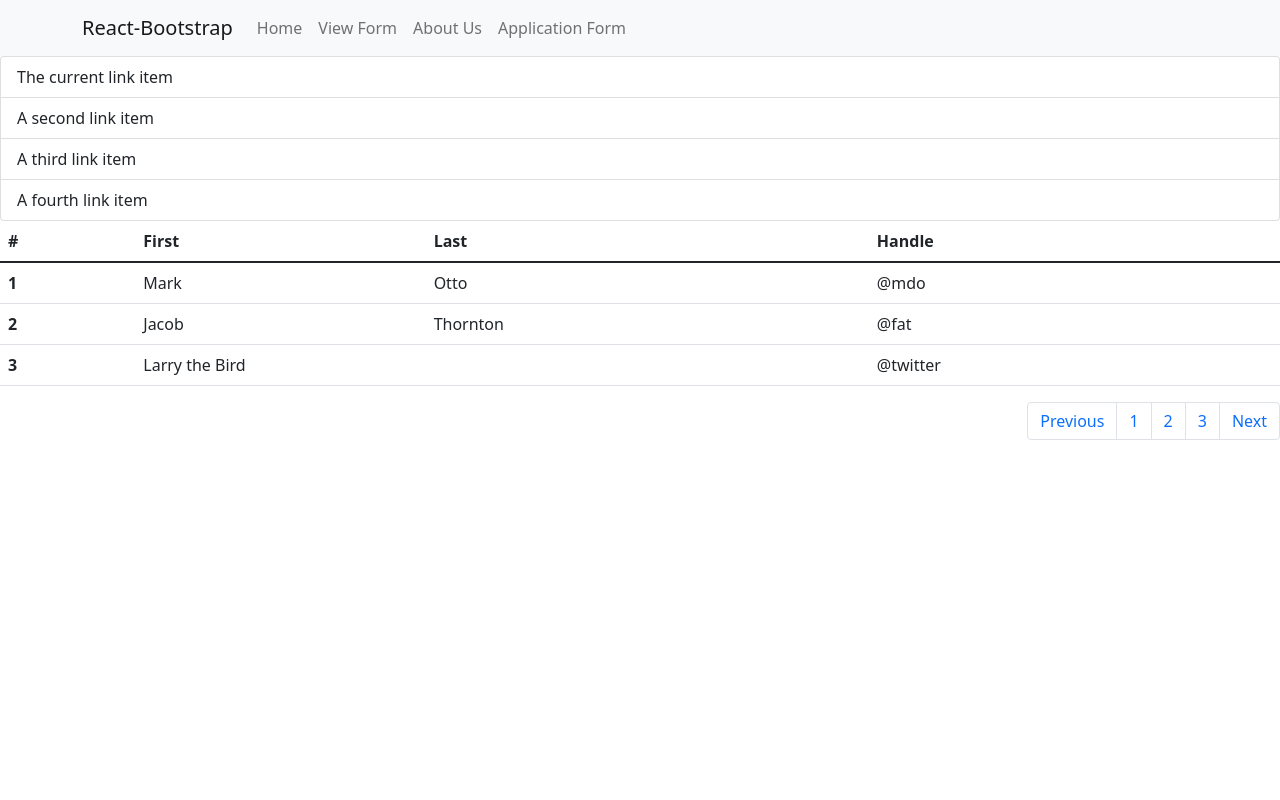
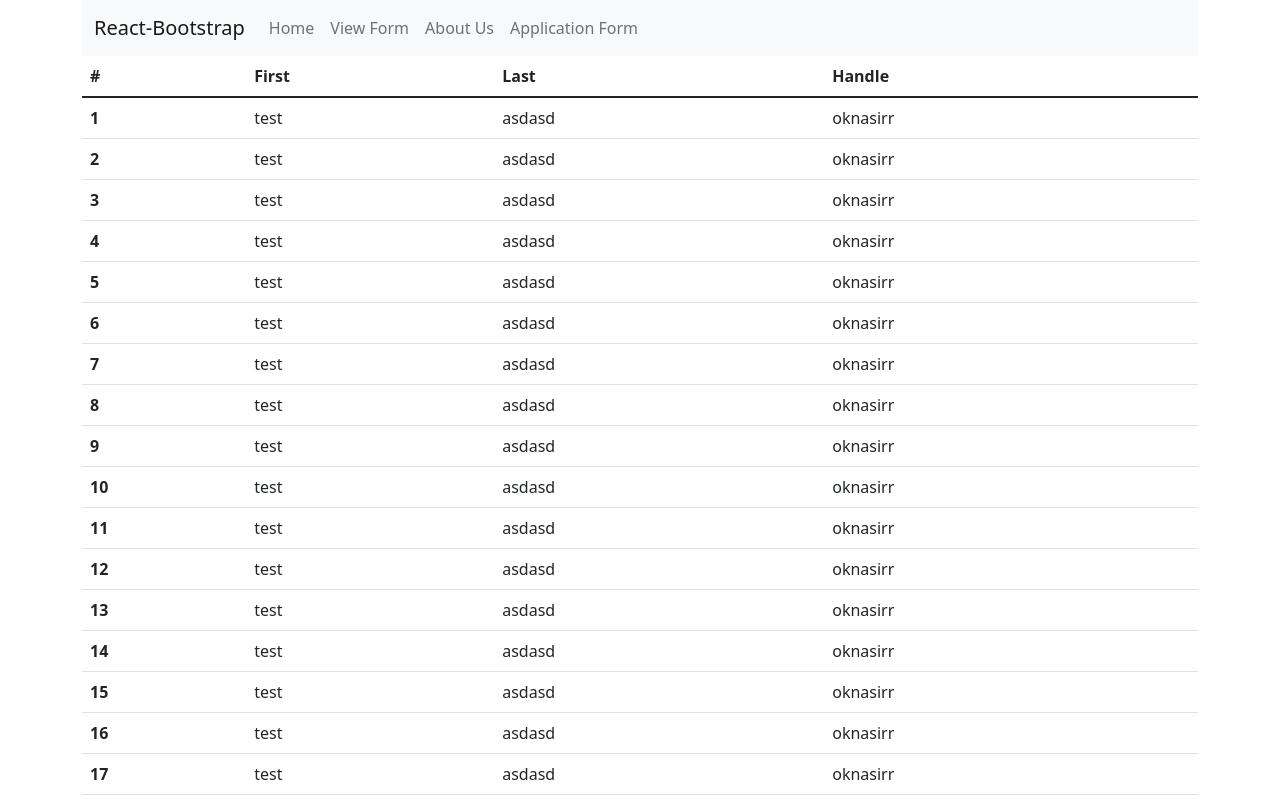
Before and after one commit to oknasir/mm-react, a React (Create React App) app: page /view-form in a window 1280 px wide. Shown: the top 800 px of the page. Built offline with nearby package versions, Linux system fonts and the light colour scheme.

Commit message:
view form

```diff
--- a/src/components/helpers/datatables.js
+++ b/src/components/helpers/datatables.js
@@ -1,4 +1,4 @@
-export const DataTable = () => (
+export const DataTable = ({data}) => (
     <table class="table">
         <thead>
             <tr>
@@ -9,23 +9,14 @@ export const DataTable = () => (
             </tr>
         </thead>
         <tbody>
-            <tr>
-            <th scope="row">1</th>
-            <td>Mark</td>
-            <td>Otto</td>
-            <td>@mdo</td>
-            </tr>
-            <tr>
-            <th scope="row">2</th>
-            <td>Jacob</td>
-            <td>Thornton</td>
-            <td>@fat</td>
-            </tr>
-            <tr>
-            <th scope="row">3</th>
-            <td colspan="2">Larry the Bird</td>
-            <td>@twitter</td>
-            </tr>
+            {data.map((item) => (
+                <tr>
+                    <th scope="row">{item.id}</th>
+                    <td>{item.first_name}</td>
+                    <td>{item.last_name}</td>
+                    <td>{item.username}</td>
+                </tr>
+            ))}
         </tbody>
     </table>
 )
--- a/src/components/pages/application-form/ViewForm.js
+++ b/src/components/pages/application-form/ViewForm.js
@@ -1,23 +1,57 @@
+import { useEffect, useState } from 'react';
+
+import {Container} from 'react-bootstrap';
+
 import {Pagination, DataTable} from '../../helpers'
 import NavigationBar from "../../navs/NavigationBar"
 
 function ViewForm() {
+  const [applications, setApplications] = useState([])
+
+  useEffect(()=>{
+    fetchData()
+  }, [])
+
+  const fetchData = () => {
+    const data = [
+      {id: 1, first_name: 'test', last_name: 'asdasd', username: 'oknasirr'},
+      {id: 2, first_name: 'test', last_name: 'asdasd', username: 'oknasirr'},
+      {id: 3, first_name: 'test', last_name: 'asdasd', username: 'oknasirr'},
+      {id: 4, first_name: 'test', last_name: 'asdasd', username: 'oknasirr'},
+      {id: 5, first_name: 'test', last_name: 'asdasd', username: 'oknasirr'},
+      {id: 6, first_name: 'test', last_name: 'asdasd', username: 'oknasirr'},
+      {id: 7, first_name: 'test', last_name: 'asdasd', username: 'oknasirr'},
+      {id: 8, first_name: 'test', last_name: 'asdasd', username: 'oknasirr'},
+      {id: 9, first_name: 'test', last_name: 'asdasd', username: 'oknasirr'},
+      {id: 10, first_name: 'test', last_name: 'asdasd', username: 'oknasirr'},
+      {id: 11, first_name: 'test', last_name: 'asdasd', username: 'oknasirr'},
+      {id: 12, first_name: 'test', last_name: 'asdasd', username: 'oknasirr'},
+      {id: 13, first_name: 'test', last_name: 'asdasd', username: 'oknasirr'},
+      {id: 14, first_name: 'test', last_name: 'asdasd', username: 'oknasirr'},
+      {id: 15, first_name: 'test', last_name: 'asdasd', username: 'oknasirr'},
+      {id: 16, first_name: 'test', last_name: 'asdasd', username: 'oknasirr'},
+      {id: 17, first_name: 'test', last_name: 'asdasd', username: 'oknasirr'},
+      {id: 18, first_name: 'test', last_name: 'asdasd', username: 'oknasirr'},
+      {id: 19, first_name: 'test', last_name: 'asdasd', username: 'oknasirr'},
+      {id: 20, first_name: 'test', last_name: 'asdasd', username: 'oknasirr'},
+      {id: 21, first_name: 'test', last_name: 'asdasd', username: 'oknasirr'},
+      {id: 22, first_name: 'test', last_name: 'asdasd', username: 'oknasirr'},
+      {id: 23, first_name: 'test', last_name: 'asdasd', username: 'oknasirr'},
+      {id: 24, first_name: 'test', last_name: 'asdasd', username: 'oknasirr'},
+      {id: 25, first_name: 'test', last_name: 'asdasd', username: 'oknasirr'},
+    ]
+
+    setApplications(data)
+  }
+
   return (
-    <>
+    <Container>
       <NavigationBar />
 
-      <div class="list-group">
-        <a href="#" class="list-group-item list-group-item-action" aria-current="true">
-          The current link item
-        </a>
-        <a href="#" class="list-group-item list-group-item-action">A second link item</a>
-        <a href="#" class="list-group-item list-group-item-action">A third link item</a>
-        <a href="#" class="list-group-item list-group-item-action">A fourth link item</a>
-      </div>
+      <DataTable data={applications} />
 
-      <DataTable />
       <Pagination />
-    </>
+    </Container>
   );
 }
 
```
